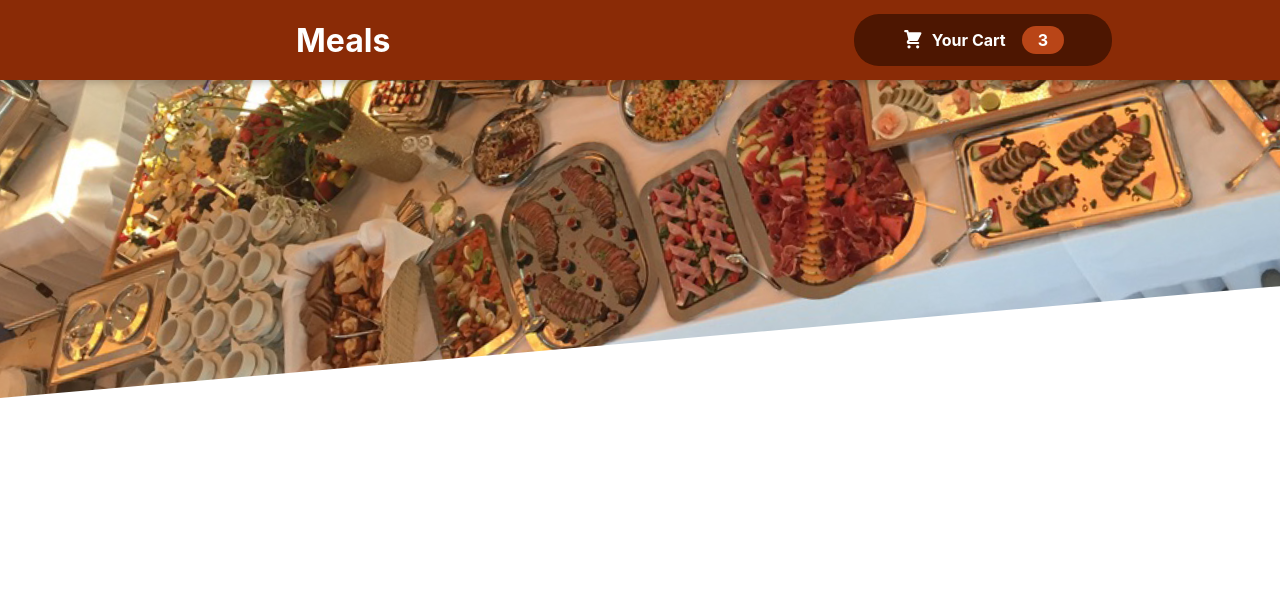
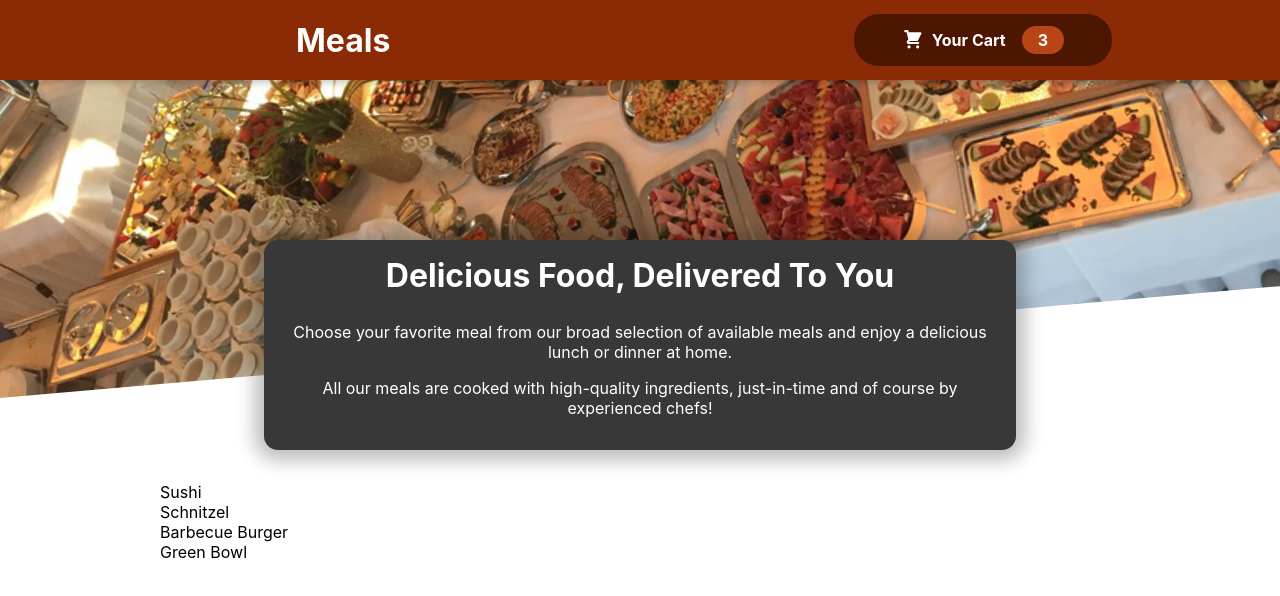
Before and after one commit to gkojunior/food-order-app, a React (Create React App) app: page / in a window 1280 px wide. Shown: the top 596 px of the page. Built offline with nearby package versions, Linux system fonts and the light colour scheme.

Commit message:
Created a meals component  which hold available meals and meal summary component. Created the corresponding CSS modules for both files

```diff
--- a/src/App.js
+++ b/src/App.js
@@ -1,11 +1,15 @@
 import { Fragment } from 'react';
 
 import Header from './Compnonets/Layout/Header'
+import Meals from './Compnonets/Meals/Meals';
 
 function App() {
   return (
     <Fragment>
       <Header />
+      <main>
+        <Meals />
+      </main>
     </Fragment>
   );
 }
--- a/src/Compnonets/Layout/Header.js
+++ b/src/Compnonets/Layout/Header.js
@@ -4,7 +4,7 @@
 import mealsImages from '../../assets/meals.jpeg';
 import classes from './Header.module.css'
 
-const Header = (props) => {
+export default function Header() {
 	return (
 	<Fragment>
 		<header className={classes.header}>
@@ -17,5 +17,3 @@
         </Fragment>
     );
 };
-
-export default Header;
--- a/src/Compnonets/Layout/HeaderCartButton.js
+++ b/src/Compnonets/Layout/HeaderCartButton.js
@@ -1,7 +1,7 @@
 import CartIcon from '../Cart/CartIcon';
 import classes from './HeaderCartButton.module.css'
 
-const HeaderCartButton = (props) => {
+export default function HeaderCartButton() {
 	return (
 		<button className={classes.button}>
 			<span className={classes.icon}>
@@ -12,5 +12,3 @@
 		</button>
 	);
 };
-
-export default HeaderCartButton;
--- /dev/null
+++ b/src/Compnonets/Meals/AvailableMeals.js
@@ -0,0 +1,38 @@
+import classes from './AvailableMeals.module.css'
+
+const DUMMY_MEALS = [
+	{
+		id: 'm1',
+		name: 'Sushi',
+		description: 'Finest fish and veggies',
+		price: 22.99,
+	},
+	{
+		id: 'm2',
+		name: 'Schnitzel',
+		description: 'A german specialty!',
+		price: 16.5,
+	},
+	{
+		id: 'm3',
+		name: 'Barbecue Burger',
+		description: 'American, raw, meaty',
+		price: 12.99,
+	},
+	{
+		id: 'm4',
+		name: 'Green Bowl',
+		description: 'Healthy...and green...',
+		price: 18.99,
+	},
+];
+
+export default function AvailableMeals() {
+	const mealsList = DUMMY_MEALS.map((meals) => <li>{meals.name}</li>);
+
+	return (
+		<section className={classes.meals}>
+			<ul>{mealsList}</ul>
+		</section>
+	);
+}
--- /dev/null
+++ b/src/Compnonets/Meals/AvailableMeals.module.css
@@ -0,0 +1,24 @@
+.meals {
+    max-width: 60rem;
+    width: 90%;
+    margin: 2rem auto;
+    animation: meals-appear 1s ease-out forwards;
+  }
+
+  .meals ul {
+    list-style: none;
+    margin: 0;
+    padding: 0;
+  }
+
+  @keyframes meals-appear {
+    from {
+      opacity: 0;
+      transform: translateY(3rem);
+    }
+
+    to {
+      opacity: 1;
+      transform: translateY(0);
+    }
+  }
--- /dev/null
+++ b/src/Compnonets/Meals/Meals.js
@@ -0,0 +1,13 @@
+import AvailableMeals from "./AvailableMeals";
+import MealsSummary from "./MealsSummary";
+
+import {Fragment} from 'react'
+
+export default function Meals() {
+  return (
+    <Fragment>
+          <MealsSummary />
+          <AvailableMeals />
+    </Fragment>
+  )
+}
--- /dev/null
+++ b/src/Compnonets/Meals/MealsSummary.js
@@ -0,0 +1,17 @@
+import classes from './MealsSummary.module.css'
+
+export default function MealsSummary() {
+	return (
+		<section className={classes.summary}>
+			<h2>Delicious Food, Delivered To You</h2>
+			<p>
+				Choose your favorite meal from our broad selection of available meals
+				and enjoy a delicious lunch or dinner at home.
+			</p>
+			<p>
+				All our meals are cooked with high-quality ingredients, just-in-time and
+				of course by experienced chefs!
+			</p>
+		</section>
+	);
+}
--- /dev/null
+++ b/src/Compnonets/Meals/MealsSummary.module.css
@@ -0,0 +1,18 @@
+.summary {
+    text-align: center;
+    max-width: 45rem;
+    width: 90%;
+    margin: auto;
+    margin-top: -10rem;
+    position: relative;
+    background-color: #383838;
+    color: white;
+    border-radius: 14px;
+    padding: 1rem;
+    box-shadow: 0 1px 18px 10px rgba(0, 0, 0, 0.25);
+  }
+
+  .summary h2 {
+    font-size: 2rem;
+    margin-top: 0;
+  }
```
